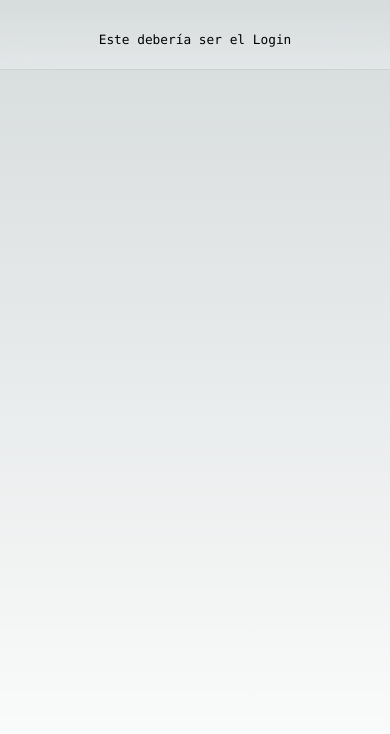
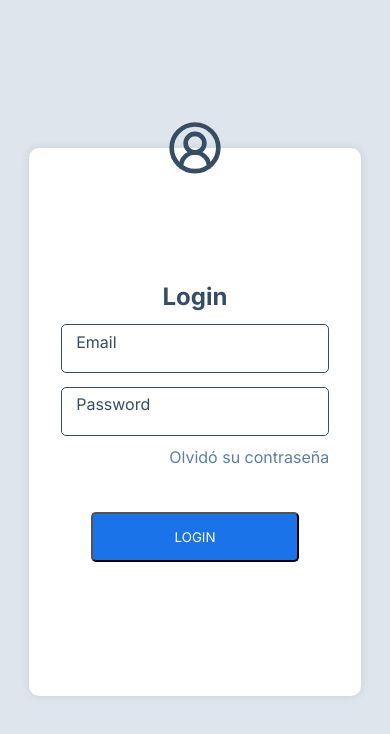
Before and after one commit to VonNeumannn/TeamTEC, a Next.js app: page /login in a window 390 px wide. Shown: the top 734 px of the page. Built offline with nearby package versions, Linux system fonts and the light colour scheme.

Commit message:
feat: login screen finished

```diff
--- /dev/null
+++ b/src/app/components/blueButton.tsx
@@ -0,0 +1,17 @@
+'use client'
+import styles from '../page.module.css';
+interface BlueButtonProps {
+    text: string;
+    onClick: () => void;
+  }
+
+
+export function BlueButton(BlueButtonProps: BlueButtonProps) {
+    const { text, onClick } = BlueButtonProps;
+
+    return (
+      <button className={styles.blueButton} onClick={onClick}>
+        {text}
+      </button>
+    );
+  }
--- a/src/app/globals.css
+++ b/src/app/globals.css
@@ -1,6 +1,9 @@
 :root {
-  --max-width: 1100px;
+  --font-family: "Inter", -apple-system, BlinkMacSystemFont, "Segoe UI", Roboto,
+    "Helvetica Neue", Arial, "Noto Sans", sans-serif, "Apple Color Emoji",
+    "Segoe UI Emoji", "Segoe UI Symbol", "Noto Color Emoji";
   --border-radius: 12px;
+
   --font-mono: ui-monospace, Menlo, Monaco, "Cascadia Mono", "Segoe UI Mono",
     "Roboto Mono", "Oxygen Mono", "Ubuntu Monospace", "Source Code Pro",
     "Fira Mono", "Droid Sans Mono", "Courier New", monospace;
@@ -86,13 +89,7 @@ body {
 }
 
 body {
-  color: rgb(var(--foreground-rgb));
-  background: linear-gradient(
-      to bottom,
-      transparent,
-      rgb(var(--background-end-rgb))
-    )
-    rgb(var(--background-start-rgb));
+  background-color: #DEE5ED;
 }
 
 a {
@@ -105,3 +102,11 @@ a {
     color-scheme: dark;
   }
 }
+
+/*Reset properties*/
+*, *::before, *::after {
+  box-sizing: border-box;
+  margin: 0;
+  padding: 0;
+  font-family: var(--font-family);
+}
--- a/src/app/layout.tsx
+++ b/src/app/layout.tsx
@@ -2,11 +2,14 @@ import type { Metadata } from "next";
 import { Inter } from "next/font/google";
 import "./globals.css";
 
+
+
+
 const inter = Inter({ subsets: ["latin"] });
 
 export const metadata: Metadata = {
-  title: "Create Next App",
-  description: "Generated by create next app",
+  title: "TeamTEC",
+  description: "TeamTEC is a web dedicated to the TEC community.",
 };
 
 export default function RootLayout({
@@ -14,8 +17,10 @@ export default function RootLayout({
 }: Readonly<{
   children: React.ReactNode;
 }>) {
+
+
   return (
-    <html lang="en">
+    <html lang="es">
       <body className={inter.className}>{children}</body>
     </html>
   );
--- a/src/app/login/page.tsx
+++ b/src/app/login/page.tsx
@@ -1,12 +1,28 @@
+'use client'
 import styles from "../page.module.css";
+import Image from "next/image";
+import Link from "next/link";
+import UserLogo from "../../../public/circle-user-round.svg";
+import { BlueButton } from "../components/blueButton";
 
 export default function LoginPage() {
     return (
         <main className={styles.main}>
-            <div className={styles.description}>
-                <p>
-                    Este debería ser el Login
-                </p>
+            <div className={styles.loginContainer}>
+                <Image src={UserLogo} alt="User Logo" />
+                <h1>Login</h1>
+                <form className={styles.formContainer}>
+                    <div className={styles.formGroup}>
+                        <label htmlFor="email">Email</label>
+                        <input type="email" id="email" name="email" required placeholder="..."/>
+                    </div>
+                    <div className={styles.formGroup}>
+                        <label htmlFor="password">Password</label>
+                        <input type="password" id="password" name="password" required placeholder="..." />
+                    </div>
+                    <Link href="#" >Olvidó su contraseña</Link>
+                    <BlueButton text="LOGIN" onClick={() => {alert("Le clickeaste al boton")}} />
+                </form>
             </div>
         </main>
     );
--- a/src/app/page.module.css
+++ b/src/app/page.module.css
@@ -1,230 +1,125 @@
 .main {
   display: flex;
-  flex-direction: column;
-  justify-content: space-between;
+  flex-direction: row;
+  justify-content: center;
   align-items: center;
-  padding: 6rem;
-  min-height: 100vh;
+  min-height: 100dvh;
 }
 
-.description {
-  display: inherit;
-  justify-content: inherit;
-  align-items: inherit;
-  font-size: 0.85rem;
-  max-width: var(--max-width);
-  width: 100%;
-  z-index: 2;
-  font-family: var(--font-mono);
+
+
+/* Login Screen CSS */
+
+.loginContainer{
+  display: flex;
+  flex-direction: column;
+  position: relative;
+  align-items: center;
+  justify-content: center;
+  background-color: #fff;
+  width: clamp(300px, 50vw, 400px);
+  height: clamp(400px, 50vh, 500px);
+  color: #364D63;
+  border-radius: 10px;
+  box-shadow: 0 0 10px 0 rgba(0, 0, 0, 0.1);
 }
 
-.description a {
-  display: flex;
-  justify-content: center;
-  align-items: center;
-  gap: 0.5rem;
+.loginContainer h1{
+  font-size: clamp(1.5rem, 5vw, 2rem);
+
+
 }
 
-.description p {
-  position: relative;
-  margin: 0;
-  padding: 1rem;
-  background-color: rgba(var(--callout-rgb), 0.5);
-  border: 1px solid rgba(var(--callout-border-rgb), 0.3);
-  border-radius: var(--border-radius);
+.loginContainer img{
+  width: 17%;
+  height: auto;
+  position: absolute;
+  top: 0;
+  transform: translateY(-50%);
 }
 
-.code {
-  font-weight: 700;
-  font-family: var(--font-mono);
+.formContainer{
+  width: 90%;
+  display: flex;
+  flex-direction: column;
+  align-items: center;
 }
 
-.grid {
-  display: grid;
-  grid-template-columns: repeat(4, minmax(25%, auto));
-  max-width: 100%;
-  width: var(--max-width);
+.formGroup{
+  position: relative;
+  width: 90%;
 }
 
-.card {
-  padding: 1rem 1.2rem;
-  border-radius: var(--border-radius);
-  background: rgba(var(--card-rgb), 0);
-  border: 1px solid rgba(var(--card-border-rgb), 0);
-  transition: background 200ms, border 200ms;
+.formGroup input{
+  width: 100%;
+
+  padding: 3%;
+  background:transparent;
+  font-size: 1rem;
+  border : 1px solid #364D63;
+  color: #364D63;
+  border-radius: 5px;
+  margin-top: 10%;
+
 }
 
-.card span {
-  display: inline-block;
-  transition: transform 200ms;
+.formGroup label{
+  position: absolute;
+  left: 5%;
+  top: 55%;
+  transition: 250ms;
+  border: 2px solid transparent;
 }
 
-.card h2 {
-  font-weight: 600;
-  margin-bottom: 0.7rem;
+.formGroup:focus-within label, .formGroup:not(:has(:placeholder-shown)) label{
+  translate: 0.625rem -1.4rem;
+  background-color: #fff;
 }
 
-.card p {
-  margin: 0;
-  opacity: 0.6;
-  font-size: 0.9rem;
-  line-height: 1.5;
-  max-width: 30ch;
-  text-wrap: balance;
+.formGroup input::placeholder{
+  color: transparent;
 }
 
-.center {
-  display: flex;
-  justify-content: center;
-  align-items: center;
-  position: relative;
-  padding: 4rem 0;
+.formContainer a{
+  width: 90%;
+  text-align: right;
+  margin-top: 4%;
+  color: #5A80A5;
 }
 
-.center::before {
-  background: var(--secondary-glow);
-  border-radius: 50%;
-  width: 480px;
-  height: 360px;
-  margin-left: -400px;
+.blueButton{
+  background-color: #1A73E8;
+  color: #fff;
+  padding: 3%;
+  border-radius: 5px;
+  width: 50%;
+  margin-top: 10%;
+  text-align: center;
 }
 
-.center::after {
-  background: var(--primary-glow);
-  width: 240px;
-  height: 180px;
-  z-index: -1;
-}
-
-.center::before,
-.center::after {
-  content: "";
-  left: 50%;
-  position: absolute;
-  filter: blur(45px);
-  transform: translateZ(0);
-}
-
-.logo {
-  position: relative;
-}
-/* Enable hover only on non-touch devices */
-@media (hover: hover) and (pointer: fine) {
-  .card:hover {
-    background: rgba(var(--card-rgb), 0.1);
-    border: 1px solid rgba(var(--card-border-rgb), 0.15);
+@media screen and (max-width: 600px){
+  .loginContainer{
+    width: 85%;
+    height: 65dvh;
   }
 
-  .card:hover span {
-    transform: translateX(4px);
-  }
-}
-
-@media (prefers-reduced-motion) {
-  .card:hover span {
-    transform: none;
-  }
-}
-
-/* Mobile */
-@media (max-width: 700px) {
-  .content {
-    padding: 4rem;
+  .formGroup input{
+    margin-top: 5%;
+    padding: 5%;
+    top: 47%;
   }
 
-  .grid {
-    grid-template-columns: 1fr;
-    margin-bottom: 120px;
-    max-width: 320px;
-    text-align: center;
+  .formGroup label{
+    top: 50%; /* Coloca el label en la mitad vertical del contenedor */
+    left: 5%;
+    transform: translateY(-50%); /* Centra verticalmente el label */
   }
 
-  .card {
-    padding: 1rem 2.5rem;
+  .blueButton{
+    margin-top: 15%;
+    width: 70%;
+    padding: 5%;
+
   }
 
-  .card h2 {
-    margin-bottom: 0.5rem;
-  }
-
-  .center {
-    padding: 8rem 0 6rem;
-  }
-
-  .center::before {
-    transform: none;
-    height: 300px;
-  }
-
-  .description {
-    font-size: 0.8rem;
-  }
-
-  .description a {
-    padding: 1rem;
-  }
-
-  .description p,
-  .description div {
-    display: flex;
-    justify-content: center;
-    position: fixed;
-    width: 100%;
-  }
-
-  .description p {
-    align-items: center;
-    inset: 0 0 auto;
-    padding: 2rem 1rem 1.4rem;
-    border-radius: 0;
-    border: none;
-    border-bottom: 1px solid rgba(var(--callout-border-rgb), 0.25);
-    background: linear-gradient(
-      to bottom,
-      rgba(var(--background-start-rgb), 1),
-      rgba(var(--callout-rgb), 0.5)
-    );
-    background-clip: padding-box;
-    backdrop-filter: blur(24px);
-  }
-
-  .description div {
-    align-items: flex-end;
-    pointer-events: none;
-    inset: auto 0 0;
-    padding: 2rem;
-    height: 200px;
-    background: linear-gradient(
-      to bottom,
-      transparent 0%,
-      rgb(var(--background-end-rgb)) 40%
-    );
-    z-index: 1;
-  }
 }
-
-/* Tablet and Smaller Desktop */
-@media (min-width: 701px) and (max-width: 1120px) {
-  .grid {
-    grid-template-columns: repeat(2, 50%);
-  }
-}
-
-@media (prefers-color-scheme: dark) {
-  .vercelLogo {
-    filter: invert(1);
-  }
-
-  .logo {
-    filter: invert(1) drop-shadow(0 0 0.3rem #ffffff70);
-  }
-}
-
-@keyframes rotate {
-  from {
-    transform: rotate(360deg);
-  }
-  to {
-    transform: rotate(0deg);
-  }
-}
```
Also changed, not shown: src/app/page.tsx (+8 -90 lines), public/circle-user-round.svg (added).
